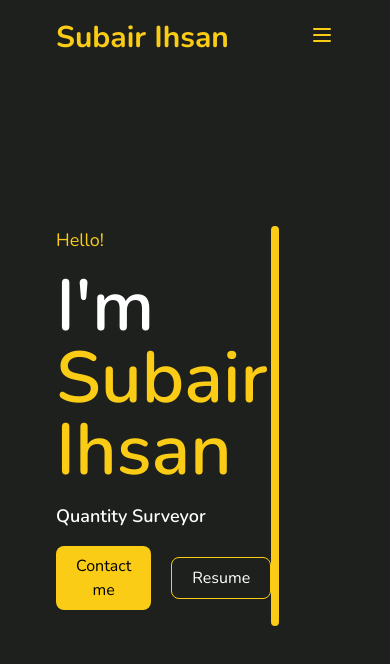
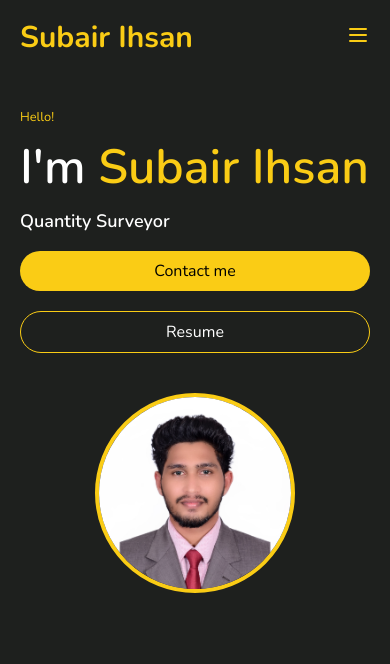
Before and after one commit to Mushkir/ihsan-portfolio, a React (Vite) app: page / in a window 390 px wide. Shown: the top 664 px of the page. Built offline with nearby package versions, Linux system fonts and the light colour scheme.

Commit message:
feat: implemented responsive design to home page

```diff
--- a/index.html
+++ b/index.html
@@ -6,7 +6,7 @@
     <meta name="viewport" content="width=device-width, initial-scale=1.0" />
     <title>Ihsan Portfolio</title>
   </head>
-  <body>
+  <body style="background-color: #1e201e">
     <div id="root"></div>
     <script type="module" src="/src/main.jsx"></script>
   </body>
--- a/src/components/TheNavBar.jsx
+++ b/src/components/TheNavBar.jsx
@@ -8,8 +8,8 @@ const TheNavBar = () => {
   };
 
   return (
-    <nav className="relative z-10">
-      <div className="bg-primary-black flex justify-between items-center px-14 py-5">
+    <nav>
+      <div className="bg-primary-black flex justify-between items-center p-5 sm:px-14">
         <h3 className="text-3xl font-bold text-yellow-400">Subair Ihsan</h3>
 
         <ul
--- a/src/pages/TheHomePage.jsx
+++ b/src/pages/TheHomePage.jsx
@@ -2,29 +2,29 @@ import { Link } from "react-router-dom";
 
 const TheHomePage = () => {
   return (
-    <div className="font-nunito bg-primary-black px-14 py-8 flex justify-between pr-[10rem] h-screen pt-[150px]">
+    <div className="font-nunito bg-primary-black px-5 sm:px-14 py-8 flex flex-col sm:flex-row justify-between sm:pr-[3rem] md:pr-[5rem] xl:pr-[10rem]  sm:pt-[80px] lg:pt-[150px] xl:pt-[190px]">
       {/* Hero name info */}
       <div>
-        <small className="text-yellow-400 mb-4 block text-lg">Hello!</small>
-        <h2 className="text-white text-7xl font-semibold">
+        <small className="text-yellow-400 mb-4 block sm:text-lg">Hello!</small>
+        <h2 className="text-white text-5xl sm:text-4xl md:text-6xl lg:text-7xl font-semibold">
           I&apos;m <span className="text-yellow-400">Subair Ihsan</span>
         </h2>
         <span className="text-white text-lg block my-4 font-semibold">
           Quantity Surveyor
         </span>
 
-        <div className="flex items-center gap-x-5">
+        <div className="flex flex-col sm:flex-row items-center gap-y-5 sm:gap-x-2 md:gap-x-5 mb-10">
           {/* Contact me button */}
           <button
             type="button"
-            className="bg-yellow-400 px-5 py-2 rounded-lg hover:opacity-95 hover:font-semibold hover:transition 500"
+            className="bg-yellow-400 px-5 py-2 w-full sm:w-36 lg:w-[200px] rounded-full sm:rounded-lg  hover:opacity-95 hover:font-semibold hover:transition 500"
           >
             Contact me
           </button>
 
           {/* Resume button */}
           <Link
-            className="text-white border border-yellow-400 px-5 py-2 rounded-lg hover:font-semibold hover:bg-yellow-400 hover:text-black hover:transition 500"
+            className="text-center text-white border border-yellow-400 px-5 py-2 w-full sm:w-36 lg:w-[200px] rounded-full sm:rounded-lg hover:font-semibold hover:bg-yellow-400 hover:text-black hover:transition 500"
             to={"#"}
           >
             Resume
@@ -33,9 +33,9 @@ const TheHomePage = () => {
       </div>
 
       {/* Hero img */}
-      <div>
+      <div className="flex justify-center">
         <img
-          className="w-[400px] h-[400px] rounded-full border-4 border-yellow-400 object-cover object-center"
+          className="w-[200px] h-[200px] md:w-[300px] md:h-[300px] rounded-full border-4 border-yellow-400 object-cover object-center"
           src="/ihsan_profile.JPEG"
           alt="Ihsan Momz image"
         />
```
